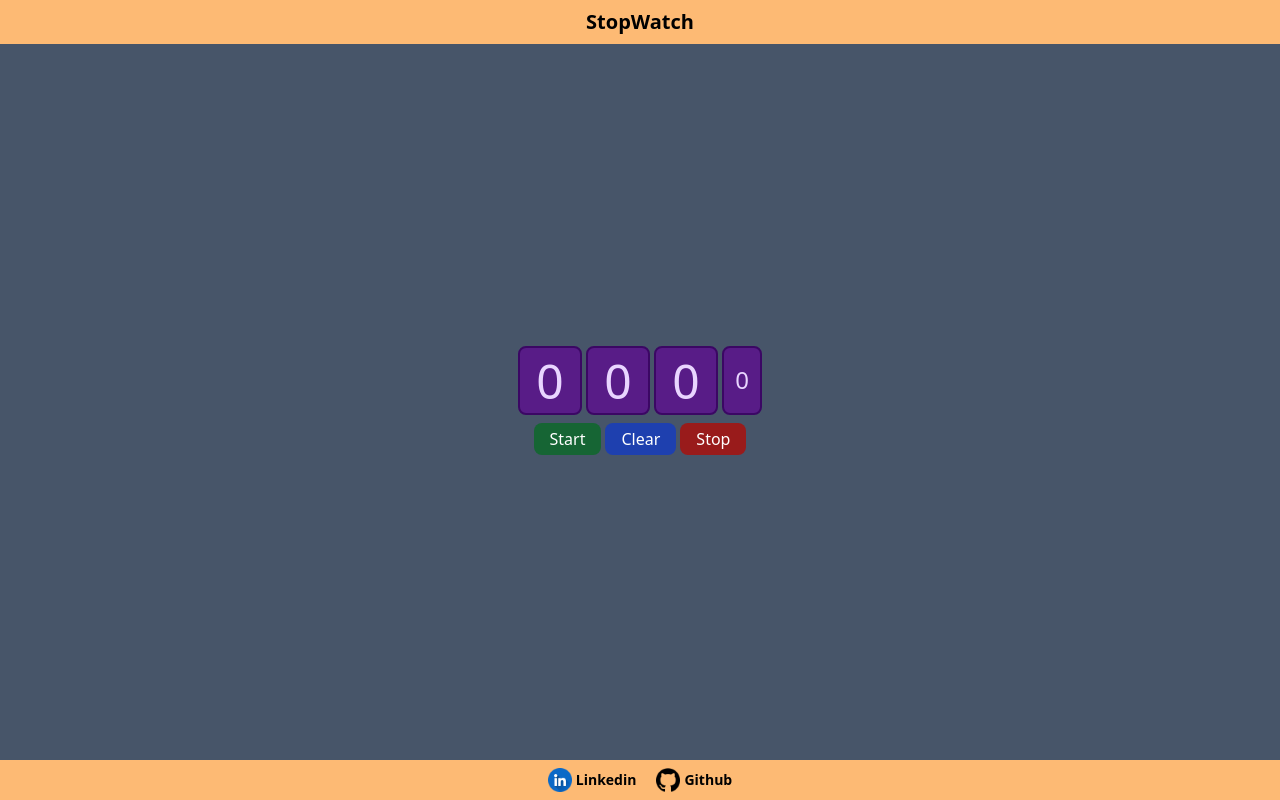
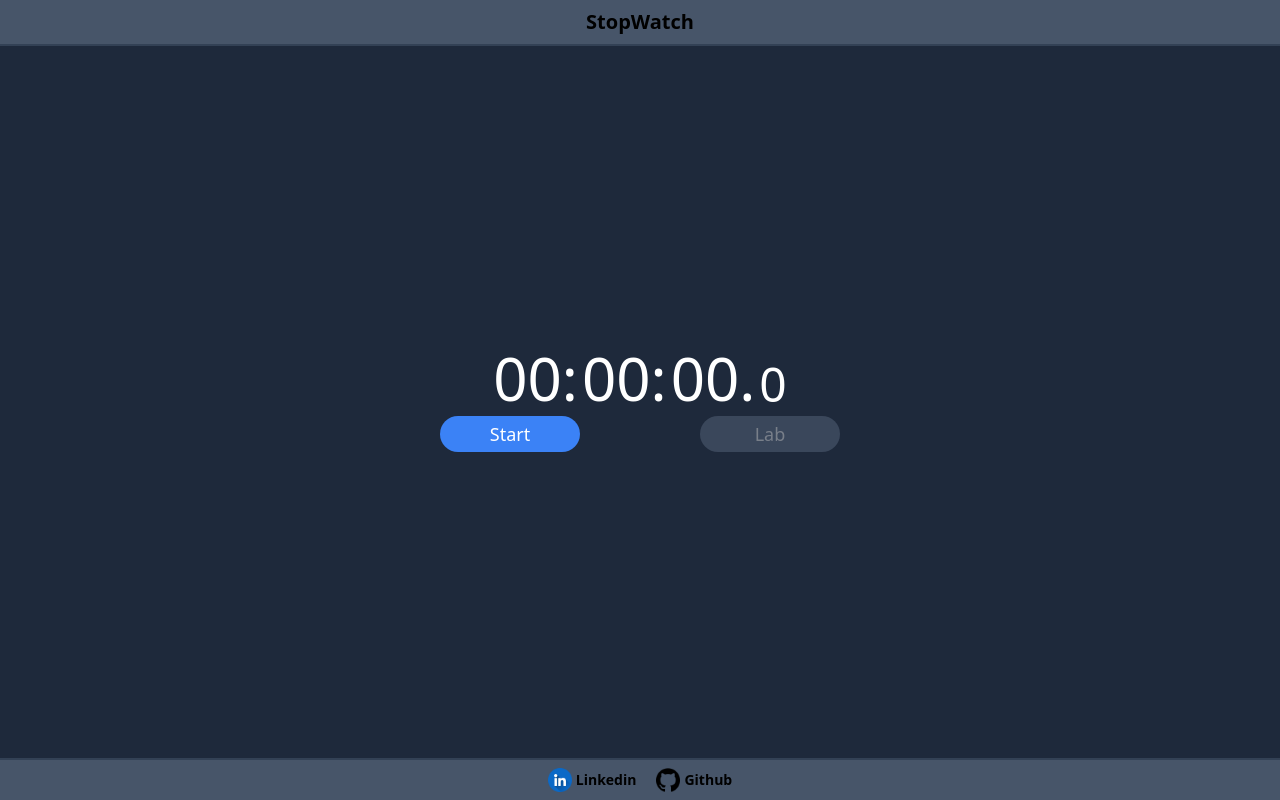
Before and after one commit to Mobin-Karam/stopwatch, a React (Vite) app: page / in a window 1280 px wide. Built offline with nearby package versions, Linux system fonts and the light colour scheme.

Commit message:
fix : buttons

```diff
--- a/package.json
+++ b/package.json
@@ -1,11 +1,12 @@
 {
   "name": "stopwatch",
+  "homepage": "https://mobinkaram.ir/portfolio/stopwatch",
   "private": true,
   "version": "0.0.0",
   "type": "module",
   "scripts": {
     "dev": "vite",
-    "watch":"npx tailwindcss -i ./src/index.css -o ./src/dist/index.css --watch",
+    "watch": "npx tailwindcss -i ./src/index.css -o ./src/dist/index.css --watch",
     "build": "tsc && vite build",
     "lint": "eslint . --ext ts,tsx --report-unused-disable-directives --max-warnings 0",
     "preview": "vite preview"
--- a/src/components/Footer/index.tsx
+++ b/src/components/Footer/index.tsx
@@ -2,7 +2,7 @@ import SocialMedia from "../SocialMedia";
 
 const Footer = () => {
   return (
-    <footer className="flex w-full items-center justify-center bg-orange-300 p-2 text-xl font-bold absolute bottom-0">
+    <footer className="flex w-full items-center justify-center bg-slate-600 border-t-slate-700 border-t-2 border-solid p-2 text-xl font-bold absolute bottom-0">
       <SocialMedia />
     </footer>
   );
--- a/src/components/Header/index.tsx
+++ b/src/components/Header/index.tsx
@@ -1,6 +1,6 @@
 const Header = () => {
   return (
-    <header className="flex items-center justify-center bg-orange-300 p-2 text-xl font-bold absolute top-0 w-full ">
+    <header className="flex items-center justify-center bg-slate-600 border-b-slate-700 border-b-2 border-solid p-2 text-xl font-bold absolute top-0 w-full ">
       <h1 className="">StopWatch</h1>
     </header>
   );
--- a/src/components/Input/index.tsx
+++ /dev/null
@@ -1,17 +0,0 @@
-type inputProps = {
-  value: number;
-  className: string;
-};
-
-function Input({ value, className }: inputProps) {
-  return (
-    <input
-      type="text"
-      className={className}
-      value={value}
-      readOnly
-    />
-  );
-}
-
-export default Input;
--- a/src/components/Layout/index.tsx
+++ b/src/components/Layout/index.tsx
@@ -8,7 +8,7 @@ interface LayoutProps extends PropsWithChildren<object> {
 
 export default function Layout({ children }: LayoutProps) {
   return (
-    <div className="bg-slate-600 w-full h-dvh flex items-center justify-center">
+    <div className="bg-slate-800 w-full h-dvh flex items-center justify-center">
       <Header />
       {children}
       <Footer />
--- a/src/components/StopWatch/index.tsx
+++ b/src/components/StopWatch/index.tsx
@@ -1,25 +1,38 @@
 import { memo, useState } from "react";
 import Button from "../Button";
-import Input from "../Input";
 
 const StopWatch = memo(() => {
   const [milisec, setMilisec] = useState(0);
-  const [second, setSecond] = useState(0);
-  const [minutes, setMinutes] = useState(0);
-  const [hours, setHours] = useState(0);
+  const [second, setSecond] = useState("00");
+  const [minutes, setMinutes] = useState("00");
+  const [hours, setHours] = useState("00");
   const [intervalId, setIntervalId] = useState(0);
+  const [isRunning, setIsRunning] = useState<boolean>(false);
+  const [isPause, setIsPause] = useState<boolean>(false);
 
   if (milisec === 10) {
-    setSecond(second + 1);
+    if (Number(second) < 9) {
+      setSecond("0" + (Number(second) + 1));
+    } else {
+      setSecond((Number(second) + 1).toString());
+    }
     setMilisec(0);
   }
-  if (second === 60) {
-    setMinutes(minutes + 1);
-    setSecond(0);
+  if (Number(second) === 60) {
+    if (Number(minutes) < 9) {
+      setMinutes("0" + (Number(minutes) + 1));
+    } else {
+      setMinutes((Number(minutes) + 1).toString());
+    }
+    setSecond("00");
   }
-  if (minutes === 60) {
-    setHours(hours + 1);
-    setMinutes(0);
+  if (Number(minutes) === 60) {
+    if (Number(hours) < 9) {
+      setHours("0" + (Number(hours) + 1));
+    } else {
+      setHours((Number(hours) + 1).toString());
+    }
+    setMinutes("00");
   }
 
   function onClickStart() {
@@ -28,6 +41,8 @@ const StopWatch = memo(() => {
         setMilisec((prev) => prev + 1);
       }, 100);
       setIntervalId(newIntervalId);
+      setIsRunning(true);
+      setIsPause(false);
     }
   }
 
@@ -35,65 +50,71 @@ const StopWatch = memo(() => {
     if (intervalId) {
       clearInterval(intervalId);
       setIntervalId(0);
+      setIsPause(true);
     }
   }
+
   function onClickClear() {
     clearInterval(intervalId);
+    setIsRunning(false);
+    setIsPause(false);
     setIntervalId(0);
     setMilisec(0);
-    setSecond(0);
-    setMinutes(0);
-    setHours(0);
+    setSecond("00");
+    setMinutes("00");
+    setHours("00");
+  }
+
+  function onClickLab() {
+    console.log("Lab");
   }
 
   return (
     <div className="flex flex-col">
-      <div className="flex flex-row mb-2 justify-center gap-1">
-        <Input
+      <div className="flex flex-row mb-2 items-end justify-center gap-1">
+        <span className="text-white text-6xl font-thin">{hours}:</span>
+        <span className="text-white text-6xl font-thin">{minutes}:</span>
+        <span
           className={
-            "w-16 text-5xl text-center text-purple-200 bg-purple-900 border-purple-950 border-2 rounded-lg"
+            isRunning
+              ? `text-blue-400 text-6xl font-thin`
+              : `text-white text-6xl font-thin`
           }
-          value={hours}
-        />
-        <Input
+        >
+          {second}.
+        </span>
+        <span
           className={
-            "w-16 text-5xl text-center text-purple-200 bg-purple-900 border-purple-950 border-2 rounded-lg"
+            isRunning ? `text-blue-400 text-5xl` : `text-white text-5xl`
           }
-          value={minutes}
-        />
-        <Input
-          className={
-            "w-16 text-5xl text-center text-purple-200 bg-purple-900 border-purple-950 border-2 rounded-lg"
-          }
-          value={second}
-        />
-        <Input
-          className={
-            "w-10 text-2xl text-center text-purple-200 bg-purple-900 border-purple-950 border-2 rounded-lg"
-          }
-          value={milisec}
-        />
+        >
+          {milisec}
+        </span>
       </div>
-      <div className="flex items-center justify-center gap-1 w-full">
+      <div className="flex items-center justify-between gap-1 w-[400px]">
         <Button
           disabled={false}
-          onClickHandle={onClickStart}
-          buttonName={"Start"}
+          onClickHandle={
+            !isRunning ? onClickStart : !isPause ? onClickStop : onClickStart
+          }
+          buttonName={!isRunning ? "Start" : !isPause ? "Pause" : "Resume"}
           className={
-            "bg-green-800 text-white py-1 px-4 rounded-lg hover:bg-green-700 transition-all duration-[200] "
+            isRunning
+              ? "bg-slate-500 text-lg text-white py-1 w-[140px] rounded-3xl hover:bg-slate-600 transition-all duration-[200] "
+              : "bg-blue-500 text-lg text-white py-1 w-[140px] rounded-3xl hover:bg-blue-600 transition-all duration-[200] "
           }
         />
         <Button
-          disabled={false}
-          onClickHandle={onClickClear}
-          buttonName={"Clear"}
-          className={`bg-blue-800 text-white py-1 px-4 rounded-lg hover:bg-blue-700 transition-all duration-[200]`}
-        />
-        <Button
-          disabled={false}
-          onClickHandle={onClickStop}
-          buttonName={"Stop"}
-          className={`bg-red-800 text-white py-1 px-4 rounded-lg hover:bg-red-700 transition-all duration-[200]`}
+          disabled={isRunning ? false : true}
+          onClickHandle={isPause ? onClickClear : onClickLab}
+          buttonName={isPause ? "Clear" : "Lab"}
+          className={
+            isPause
+              ? `bg-red-500 text-lg text-white py-1 w-[140px] rounded-3xl hover:bg-red-600 transition-all duration-[200]`
+              : isRunning
+              ? `bg-slate-500 text-lg text-white py-1 w-[140px] rounded-3xl opacity-100 transition-all duration-[200]`
+              : `bg-slate-500 text-lg text-white py-1 w-[140px] rounded-3xl opacity-40 transition-all duration-[200]`
+          }
         />
       </div>
     </div>
```
